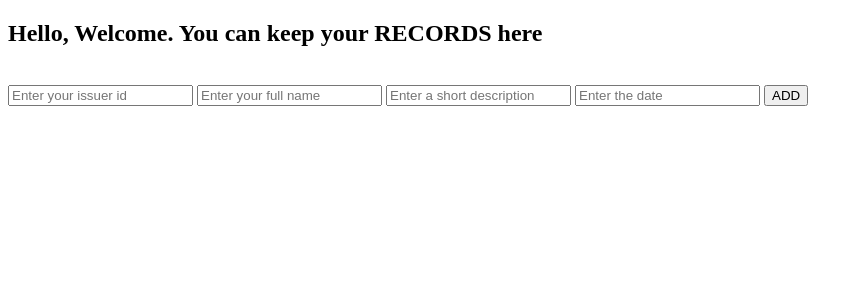
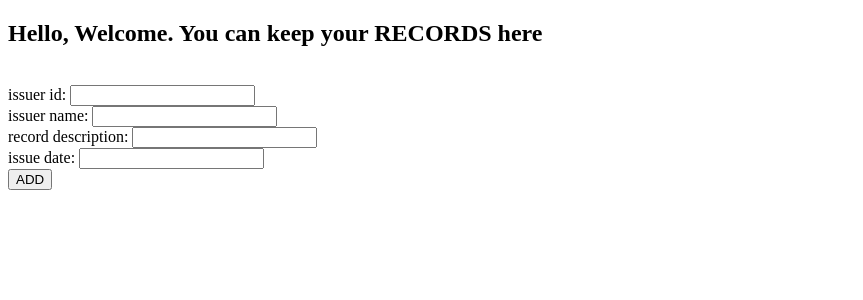
Before and after one commit to amvi234/Record-Keeper-App, a Django app: page / in a window 1280 px wide. Shown: the top 300 px of the page, without its empty margins (0-863 px from the left). Run offline with Django 5.2, Linux system fonts and the light colour scheme.

Commit message:
feat: added Django Forms and POST method

```diff
--- /dev/null
+++ b/recordsaccepter/forms.py
@@ -0,0 +1,7 @@
+from django import forms
+
+class Records(forms.Form):
+    id = forms.CharField(label="issuer id", max_length=100)
+    name = forms.CharField(label="issuer name", max_length=100)
+    description = forms.CharField(label="record description", max_length=100)
+    date = forms.CharField(label="issue date", max_length=100)
--- a/recordsaccepter/templates/inputrecords.html
+++ b/recordsaccepter/templates/inputrecords.html
@@ -9,12 +9,10 @@
     <div>
         <h2>Hello, Welcome. You can keep your RECORDS here</h2>
         <br/>
-            <form>
-                <input type="text" placeholder="Enter your issuer id" required name="id">
-                <input type="text" placeholder="Enter your full name" required name="name">
-                <input type="text" placeholder="Enter a short description" required name="description">
-                <input type="text" placeholder="Enter the date" required name="date">
-                <button type="submit">ADD</button>
+            <form method="POST">
+                {% csrf_token %}
+                {{ form }}
+                <input type="submit" value="ADD"/>
             </form>
     </div>
 </body>
--- a/recordsaccepter/urls.py
+++ b/recordsaccepter/urls.py
@@ -2,5 +2,6 @@ from . import views
 from django.urls import path
 
 urlpatterns = [
-    path("", views.home, name="home")
+    path("", views.home, name="home"),
+    path("thanks/", views.thanks, name="thanks")
 ]
--- a/recordsaccepter/views.py
+++ b/recordsaccepter/views.py
@@ -1,5 +1,15 @@
 from django.shortcuts import render
-
+from django.http import HttpResponseRedirect, HttpResponse
+from .forms import Records
 # Create your views here.
 def home(request):
-    return render(request, 'inputrecords.html', {})
+    if request.method == "POST":
+        form = Records(request.POST)
+        if form.is_valid():
+            return HttpResponseRedirect('thanks')
+    else:
+        form = Records()
+    return render(request, 'inputrecords.html', {"form": form})
+
+def thanks(request):
+    return HttpResponse("your record is saved")
```
